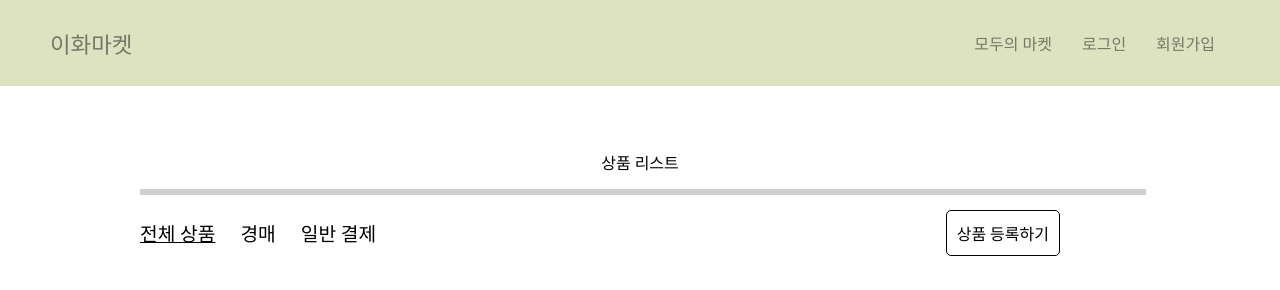
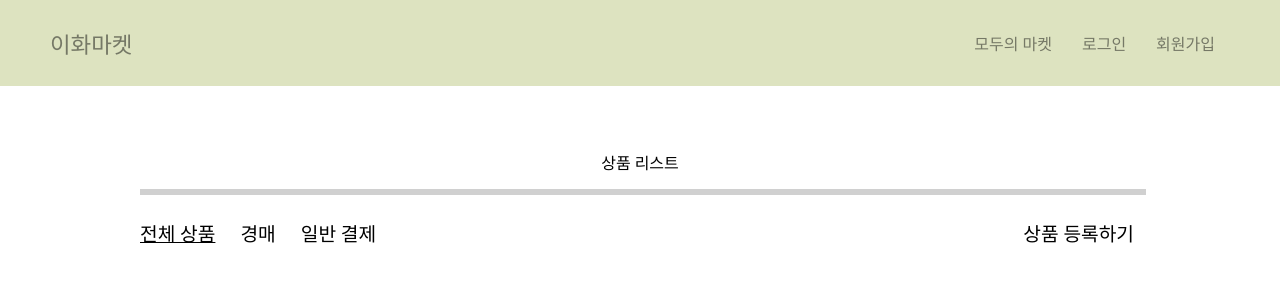
Before and after one commit to dongseon0/ewhaMarket, a Flask app: page /list in a window 1280 px wide. Shown: the top 290 px of the page. Run offline with Flask 3, Linux system fonts and the light colour scheme; some web fonts are replaced.

Commit message:
Update product_list.css

```diff
--- a/static/product_list.css
+++ b/static/product_list.css
@@ -47,19 +47,15 @@
 }
 
 .menubar button {
-    border: 1px solid;
+    border: none;
     background-color: #fff;
     outline: none;
-    font-size: 100%;
-    margin-right: 8%;
-    padding: 1%;
+    font-size: 120%;
     cursor: pointer;
-    border-radius: 5px;
-    box-shadow: 3% 3% 3%
 }
 
 .menubar button:hover {
-    background-color: lightgray;
+    text-decoration: underline;
 }
 
 #category{
```
